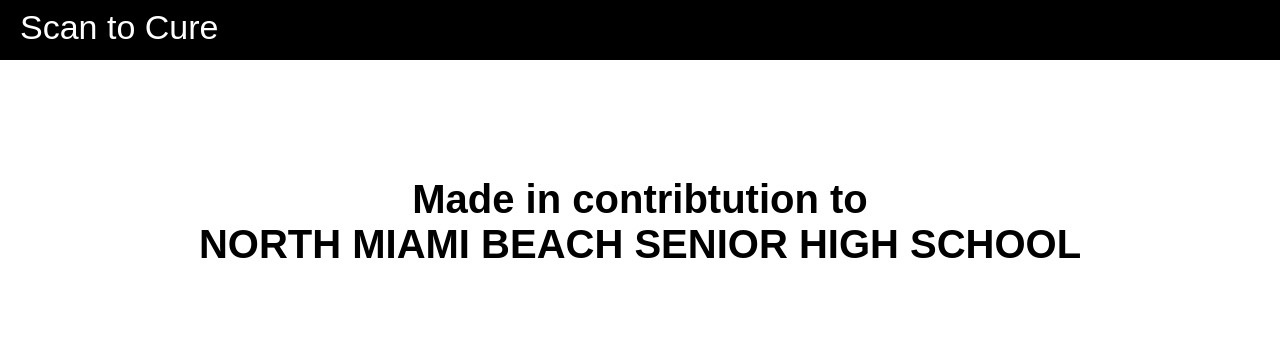
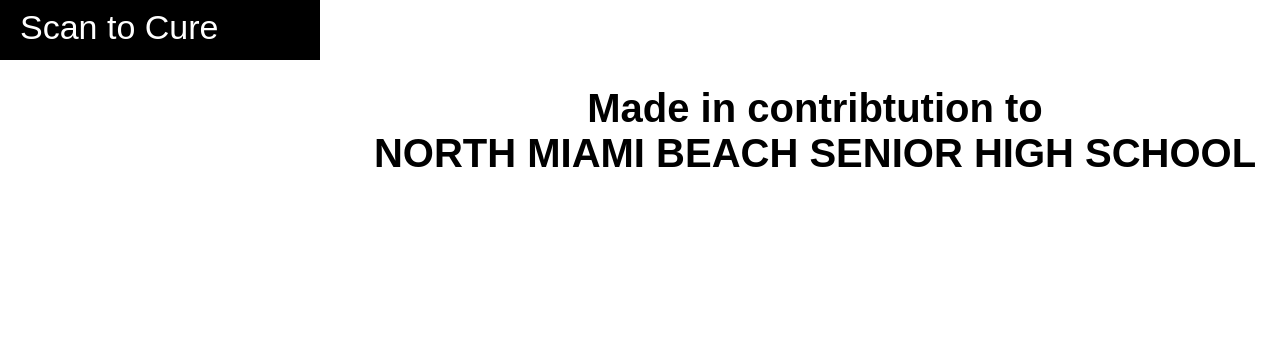
Before and after one commit to Nawlir/Index.html, a plain HTML site: page index.html in a window 1280 px wide. Drawn offline with Linux system fonts and the light colour scheme.

Commit message:
Changed the width of navigation bar

```diff
--- a/Cure Decor.css
+++ b/Cure Decor.css
@@ -134,15 +134,14 @@ background-color: grey;
 
 /* Phone styles */
 @media screen and (min-width: 350px){
-body{
-    background-color: white;
+.navi{
+    width: 25%;
 }
 .navi ul li{
+    float: none;
     font-size: 16px;
     min-width: 350px;
 }
-
-
 }
 /* Tablet stykes */
 @media screen and (min-width: 700px){
```
